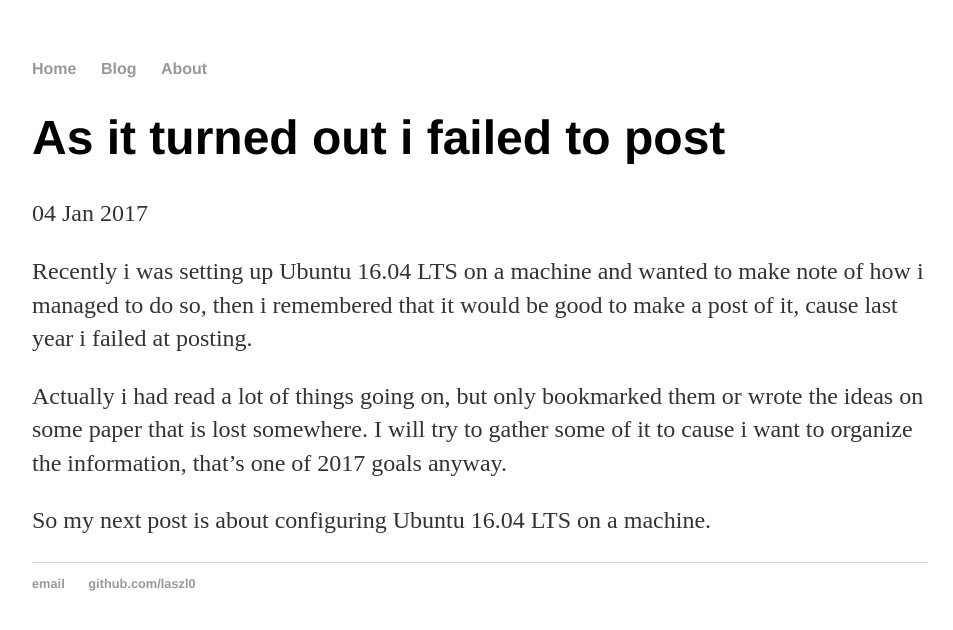
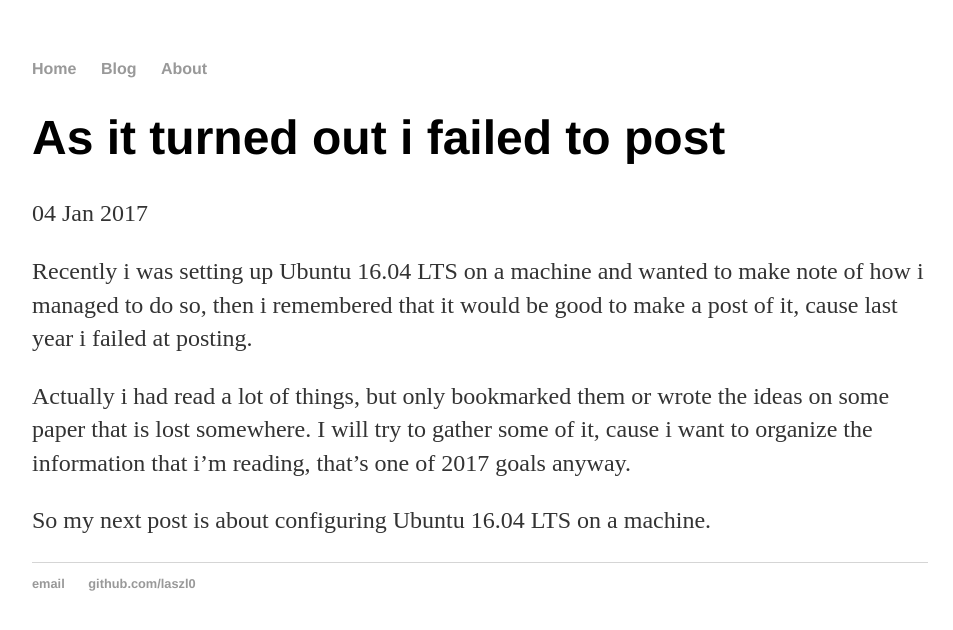
Before and after one commit to laszl0/laszl0.github.io, a Jekyll site: the page built from _posts/2017-01-04-as-it-turned-out-i-failed-to-post.md, in a window 1280 px wide. Shown: the top 630 px of the page, without its empty margins (160-1113 px from the left). Built offline with Jekyll 4.4.1, drawn with Linux system fonts in a browser that asks for light colours.

Commit message:
Update 2017-01-04-as-it-turned-out-i-failed-to-post.md

```diff
--- a/_posts/2017-01-04-as-it-turned-out-i-failed-to-post.md
+++ b/_posts/2017-01-04-as-it-turned-out-i-failed-to-post.md
@@ -7,7 +7,7 @@ date: 2017-01-04
 Recently i was setting up Ubuntu 16.04 LTS on a machine and wanted to make note of how i managed to do so,
 then i remembered that it would be good to make a post of it, cause last year i failed at posting.
 
-Actually i had read a lot of things going on, but only bookmarked them or wrote the ideas on some paper that is lost somewhere.
-I will try to gather some of it to cause i want to organize the information, that's one of 2017 goals anyway.
+Actually i had read a lot of things, but only bookmarked them or wrote the ideas on some paper that is lost somewhere.
+I will try to gather some of it, cause i want to organize the information that i'm reading, that's one of 2017 goals anyway.
 
 So my next post is about configuring Ubuntu 16.04 LTS on a machine.
```
